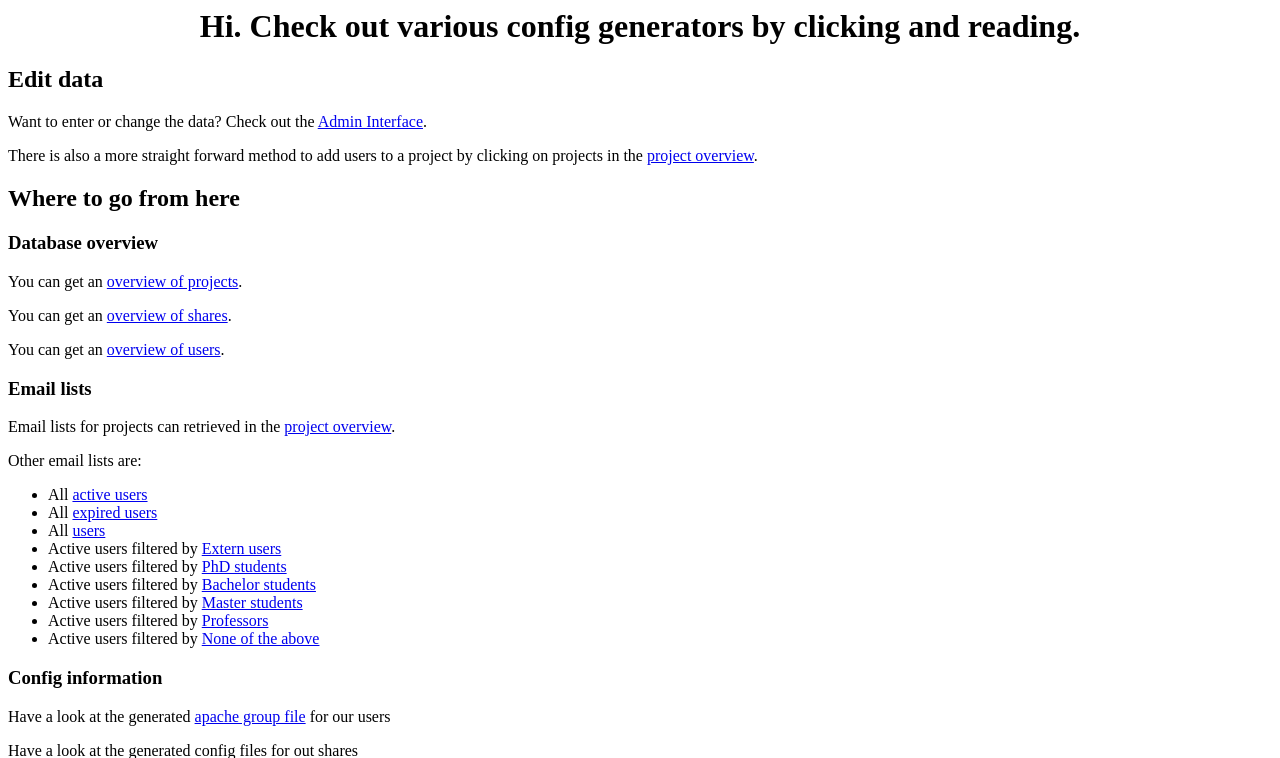
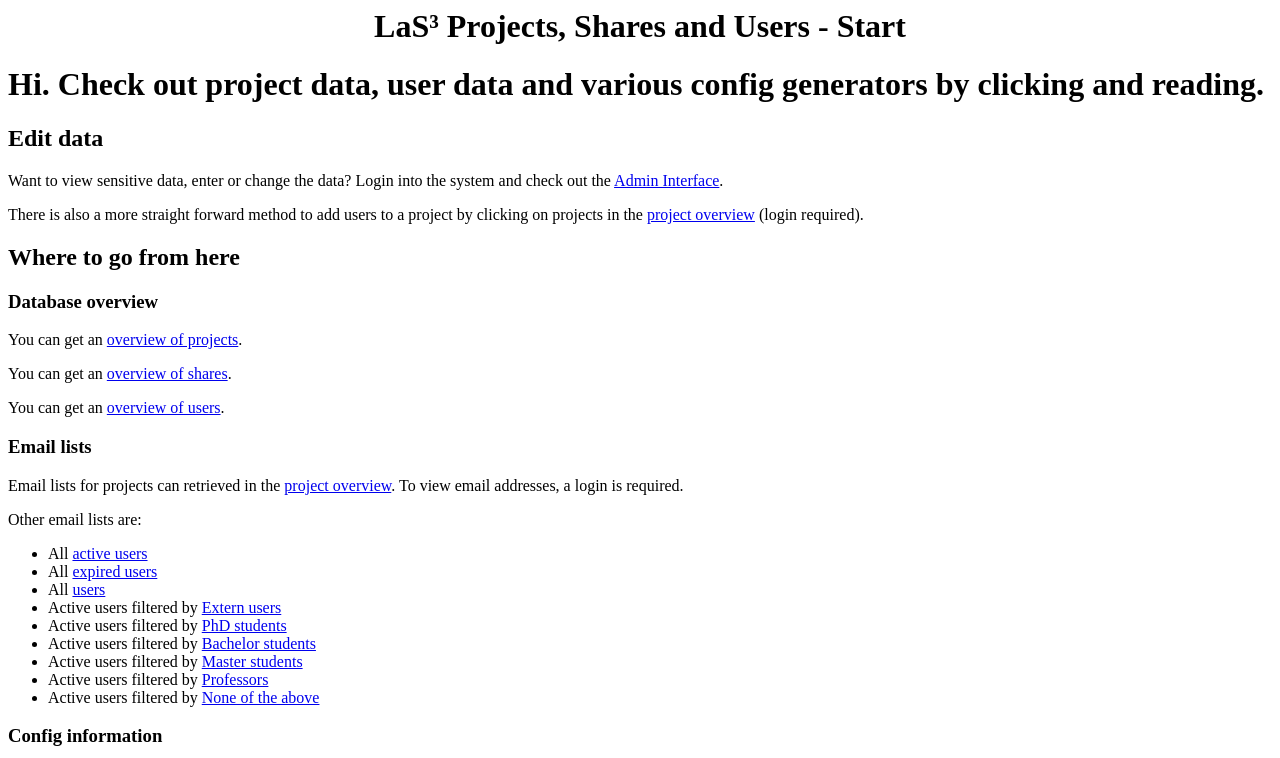
Before and after one commit to simeonfelis/apache_admin, a Django app: page / in a window 1280 px wide. Shown: the top 758 px of the page. Run offline with Django 3.2, Linux system fonts and the light colour scheme; parts of the project's set-up code (start-up, migrations or seed data) failed here and were passed over.

Commit message:
More verbose start page

```diff
--- a/templates/index.html
+++ b/templates/index.html
@@ -1,13 +1,14 @@
 <html>
     <head>
-        <title>LaS³ Django Admin Interface</title>
+        <title>LaS³ Projects, Shares and Users - Start</title>
     </head>
     <body>
-        <h1 align="center">Hi. Check out various config generators by clicking and reading.</h1>
+        <h1 align="center">LaS³ Projects, Shares and Users - Start</h1>
+        <h1>Hi. Check out project data, user data and various config generators by clicking and reading.</h1>
 
         <h2>Edit data</h2>
-        <p>Want to enter or change the data? Check out the <a href="{% url home %}admin">Admin Interface</a>.</p>
-        <p>There is also a more straight forward method to add users to a project by clicking on projects in the <a href="{% url home %}overview/projects">project overview</a>.</p>
+        <p>Want to view sensitive data, enter or change the data? Login into the system and check out the <a href="{% url home %}admin">Admin Interface</a>.</p>
+        <p>There is also a more straight forward method to add users to a project by clicking on projects in the <a href="{% url home %}overview/projects">project overview</a> (login required).</p>
 
         <h2>Where to go from here</h2>
 
@@ -20,7 +21,7 @@
 
         <h3>Email lists</h3>
 
-        <p>Email lists for projects can retrieved in the <a href="{% url home %}overview/projects">project overview</a>.</p>
+        <p>Email lists for projects can retrieved in the <a href="{% url home %}overview/projects">project overview</a>. To view email addresses, a login is required.</p>
         <p>
             Other email lists are:
             <ul>
```
